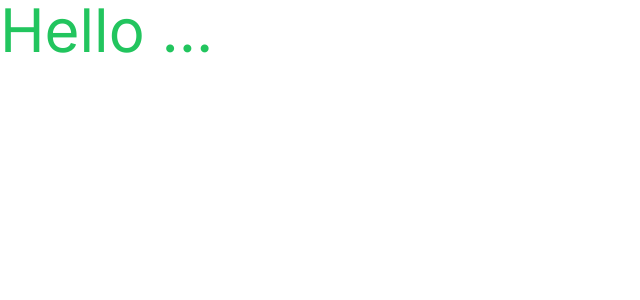
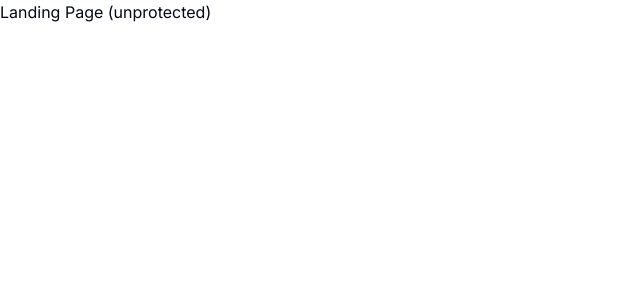
Before and after one commit to tony-dugue/vinycherry-client, a Next.js app: page / in a window 1280 px wide. Shown: the top 300 px of the page, without its empty margins (0-640 px from the left). Built offline with nearby package versions, Linux system fonts and the light colour scheme.

Commit message:
feat(app structure): initialization routes

```diff
--- /dev/null
+++ b/app/(auth)/(routes)/auth/connexion/page.tsx
@@ -0,0 +1,7 @@
+const ConnexionPage = () => {
+  return (
+    <div>Page Connexion</div>
+  )
+}
+
+export default ConnexionPage;
--- /dev/null
+++ b/app/(auth)/(routes)/auth/inscription/page.tsx
@@ -0,0 +1,7 @@
+const InscriptionPage = () => {
+  return (
+    <div>Page Inscription</div>
+  )
+}
+
+export default InscriptionPage;
--- /dev/null
+++ b/app/(dashboard)/(route)/mon-espace/page.tsx
@@ -0,0 +1,5 @@
+const MonEspacePage = () => {
+  return <p>Page - Mon espace</p>;
+};
+
+export default MonEspacePage;
--- /dev/null
+++ b/app/(landing)/page.tsx
@@ -0,0 +1,7 @@
+const LandingPage = () => {
+  return (
+    <div>Landing Page (unprotected)</div>
+  )
+};
+
+export default LandingPage;
--- a/app/layout.tsx
+++ b/app/layout.tsx
@@ -1,12 +1,12 @@
-import './globals.css'
+import '@/styles/globals.css'
 import type { Metadata } from 'next'
 import { Inter } from 'next/font/google'
 
 const inter = Inter({ subsets: ['latin'] })
 
 export const metadata: Metadata = {
-  title: 'Create Next App',
-  description: 'Generated by create next app',
+  title: 'VinyCherry',
+  description: 'Gestion de collection musicale',
 }
 
 export default function RootLayout({
--- a/app/page.tsx
+++ /dev/null
@@ -1,5 +0,0 @@
-export default function Home() {
-  return (
-    <p className="text-6xl text-green-500">Hello ...</p>
-  )
-}
--- a/app/globals.css
+++ b/styles/globals.css
@@ -1,6 +1,10 @@
 @tailwind base;
 @tailwind components;
 @tailwind utilities;
+
+html, body, :root {
+  height: 100%;
+}
 
 @layer base {
   :root {
```
Also changed, not shown: 2 other files (tests, documents, lock files or other folders).
